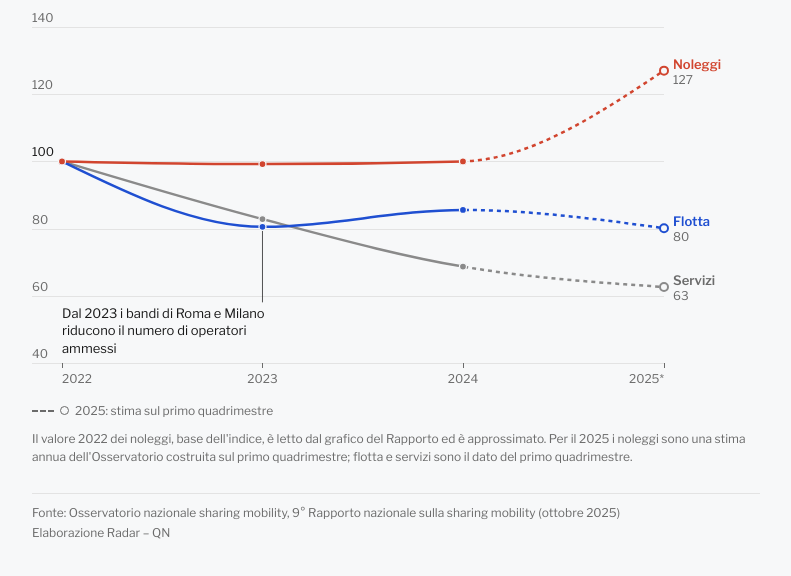
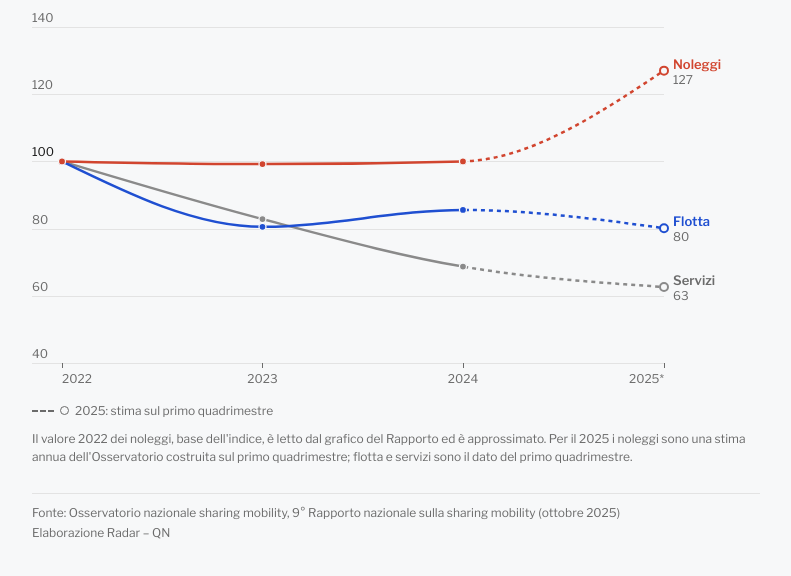
Before and after one commit to lorenzobuonarosa/biciclette_sharing, a plain HTML site: page monopattini/index.html in a window 1280 px wide. Shown: the part 190-766 px from the top of the page, without its empty margins (244-1035 px from the left). Drawn offline with nearby package versions, Linux system fonts and the light colour scheme.

Commit message:
Mappa senza i capoluoghi mai serviti; linee senza annotazione
Co-Authored-By: Claude Opus 5.5 <noreply@anthropic.com>
Claude-Session: https://claude.ai/code/session_01UxLrDi2FTCrEHvYSDK9wcz

```diff
--- a/monopattini/index.html
+++ b/monopattini/index.html
@@ -134,23 +134,6 @@
       defs.append("clipPath").attr("id", uid + "a").append("rect").attr("x", -10).attr("y", -m.top).attr("width", cut + 10).attr("height", H);
       defs.append("clipPath").attr("id", uid + "b").append("rect").attr("x", cut).attr("y", -m.top).attr("width", w - cut + 20).attr("height", H);
 
-      // annotazione (una sola): servizi 2023
-      var aPt = SERIES[2].pts.find(function (p) { return p.d.anno === 2023; });
-      var an = g.append("g").attr("class", "anno");
-      var ax = x(aPt.date), ay = y(aPt.idx);
-      var tx = 0, tw = narrow ? Math.min(w - 40, 190) : Math.min(260, ax + 40);
-      var ty = h - 10;                               // ultima riga appena sopra l'asse
-      var at = an.append("text").attr("x", tx).attr("y", ty)
-        .text("Dal 2023 i bandi di Roma e Milano riducono il numero di operatori ammessi").call(R.wrap, tw);
-      var nl = +at.attr("data-lines") || 1;
-      var fs = 13 * 1.35;
-      at.attr("transform", "translate(0," + (-(nl - 1) * fs) + ")");
-      var top = ty - (nl - 1) * fs - fs + 2;
-      // il testo sta sotto le linee: la linea d'aggancio sale dal testo al punto
-      an.append("path").attr("d", "M" + ax + "," + top + "V" + (ay + 4));
-      an.append("circle").attr("cx", ax).attr("cy", ay).attr("r", 1.75);
-      R.enter(an, phase, function (s) { s.style("opacity", 0); }, function (s) { s.style("opacity", 1); }, R.DUR * 0.7);
-
       var line = d3.line().curve(d3.curveMonotoneX).x(function (p) { return x(p.date); }).y(function (p) { return y(p.idx); });
       var marks = [];
       SERIES.slice().reverse().forEach(function (s) {
```
Also changed, not shown: capoluoghi/index.html (+6 -7 lines).
